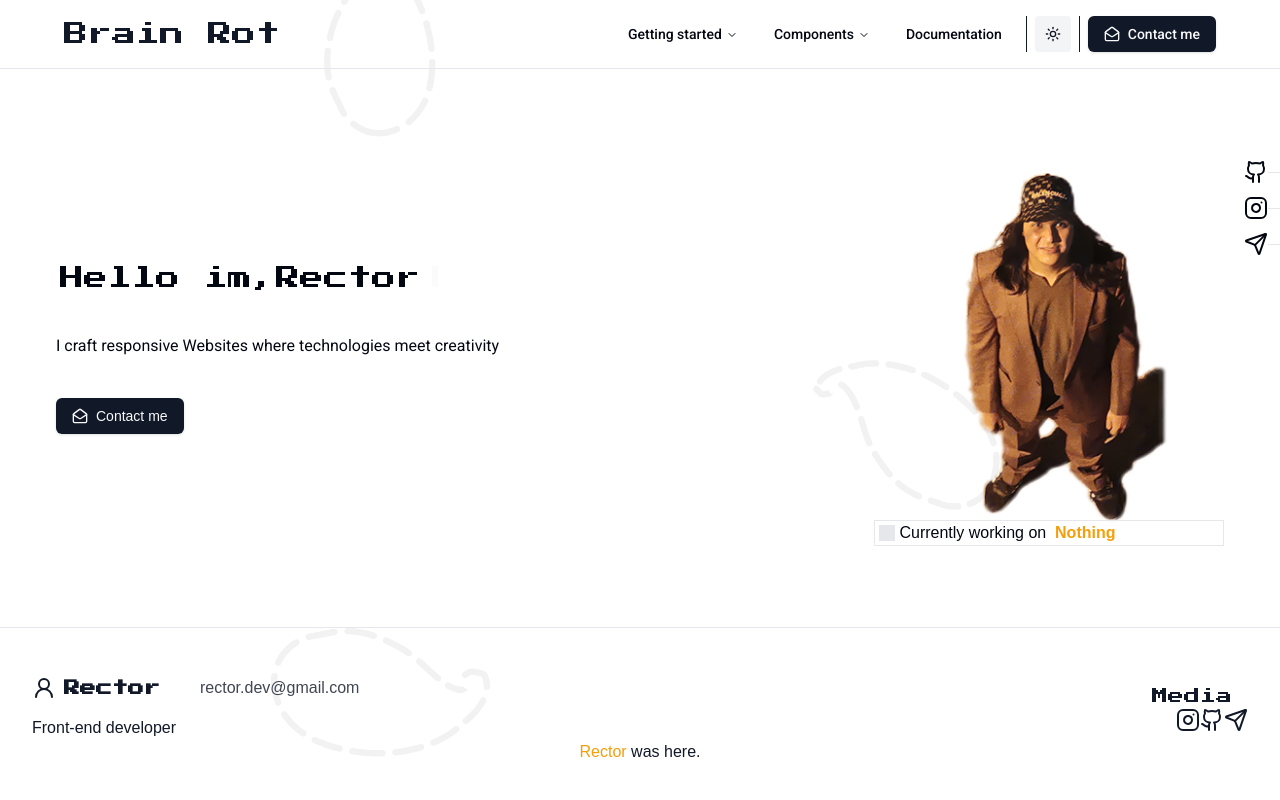
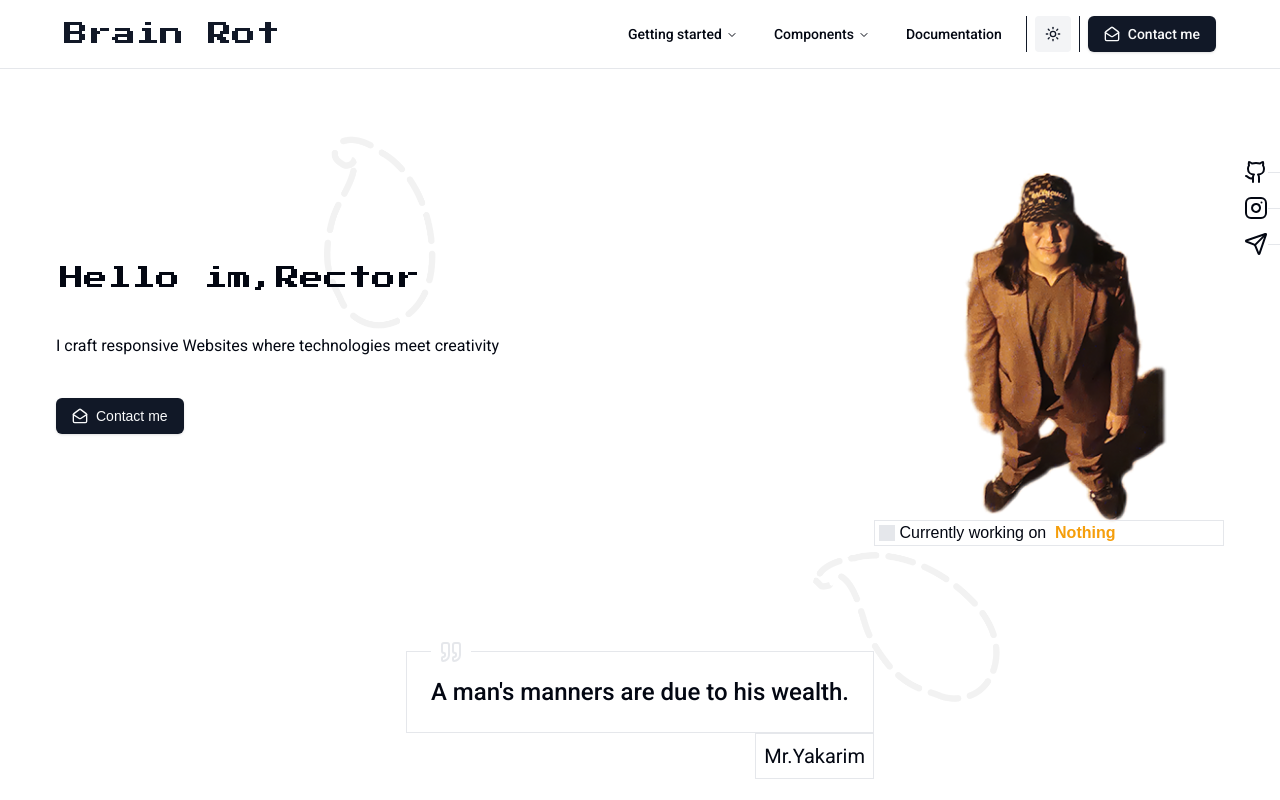
Before and after one commit to RectorDev/noteban, a Next.js app: page / in a window 1280 px wide. Shown: the top 800 px of the page. Built offline with nearby package versions, Linux system fonts and the light colour scheme.

Commit message:
initial commit

```diff
--- a/src/app/page.js
+++ b/src/app/page.js
@@ -2,13 +2,15 @@
 import './page.css'
 import {Typewriter} from 'react-simple-typewriter'
 import {Button} from "@/components/ui/button";
-import {MailOpen} from "lucide-react";
+import {MailOpen, Quote} from "lucide-react";
 import React from "react";
 import Image from "next/image";
 import Link from "next/link";
+
 export default function Home() {
-    return (<div className="mx-auto my-0 max-w-screen-xl mt-10 padding ">
+    return (<div className="mx-auto my-0 max-w-screen-xl mt-10 padding justify-center flex flex-col ">
 
+        <section id={"get-started"}>
             <div className={"relative flex justify-between  items-center gap-4 max-lg:flex-col"}>
                 <div>
                     <h1 className={'text-2xl ml-1 font-press  max-md:h-20'}>Hello im, <span
@@ -29,5 +31,14 @@ export default function Home() {
                         className={"font-bold text-amber-500"}>&#xa0; <Link href={""}>Nothing</Link></span></div>
                 </div>
             </div>
+            <div className={"max-container my-20 sm:my-32 mx-auto w-fit flex justify-center items-center flex-col"}>
+                <div
+                    className={"  self-center border-border border p-3 sm:p-6 relative "}>
+                    <div className={"flex absolute -top-1/4 bg-background p-2 text-border"}><Quote/></div>
+                    <h2 className={"text-2xl font-roboto font-medium"}>A man's manners are due to his wealth.</h2>
+                </div>
+                <div className={"border-border self-end border font-roboto text-xl p-2"}>Mr.Yakarim</div>
+            </div>
+        </section>
     </div>);
 }
--- a/src/components/Footer.jsx
+++ b/src/components/Footer.jsx
@@ -27,6 +27,9 @@ const Footer = () => {
                 href={""}>    Rector</Link></span> was here.
             </div>
 
+
+
+
         </div>
     )
 }
```
Also changed, not shown: 1 other file (tests, documents, lock files or other folders). Lines whose indentation alone changed are shown as unchanged.
